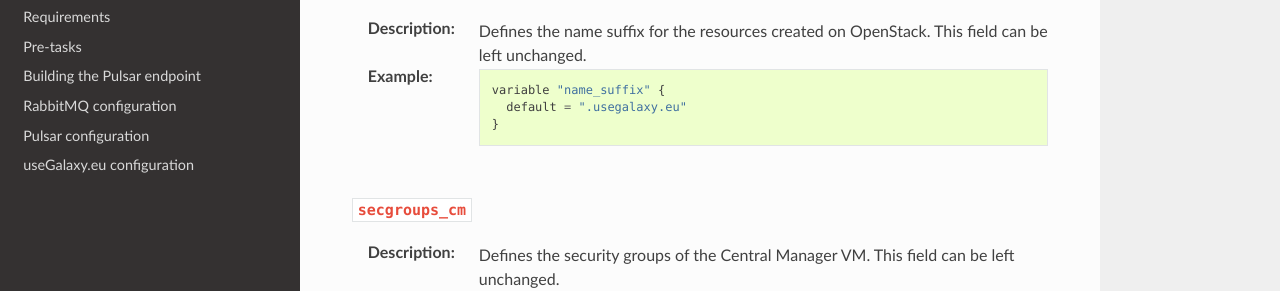
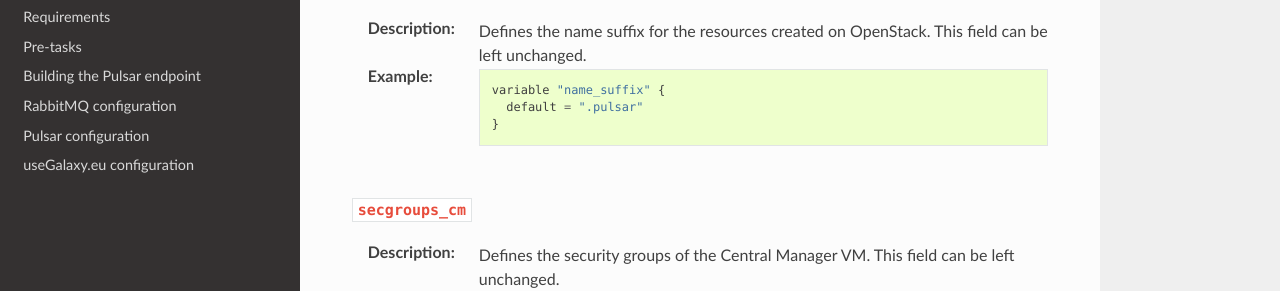
Before and after one commit to usegalaxy-eu/pulsar-network-docs, a Sphinx documentation site: the page built from source/vars_tf.rst, in a window 1280 px wide and 900 px high, scrolled down 2256 px. Shown: the part 160-451 px from the top of the window. Built offline with Sphinx 7.4.7 and the Read the Docs theme 2.0.0, drawn with Linux system fonts in a browser that asks for light colours.

Commit message:
fix name

```diff
--- a/source/vars_tf.rst
+++ b/source/vars_tf.rst
@@ -150,7 +150,7 @@ Configuration options
 	::
 
 	  variable "name_suffix" {
-	    default = ".usegalaxy.eu"
+	    default = ".pulsar"
 	  }
 
 -------------------
```
